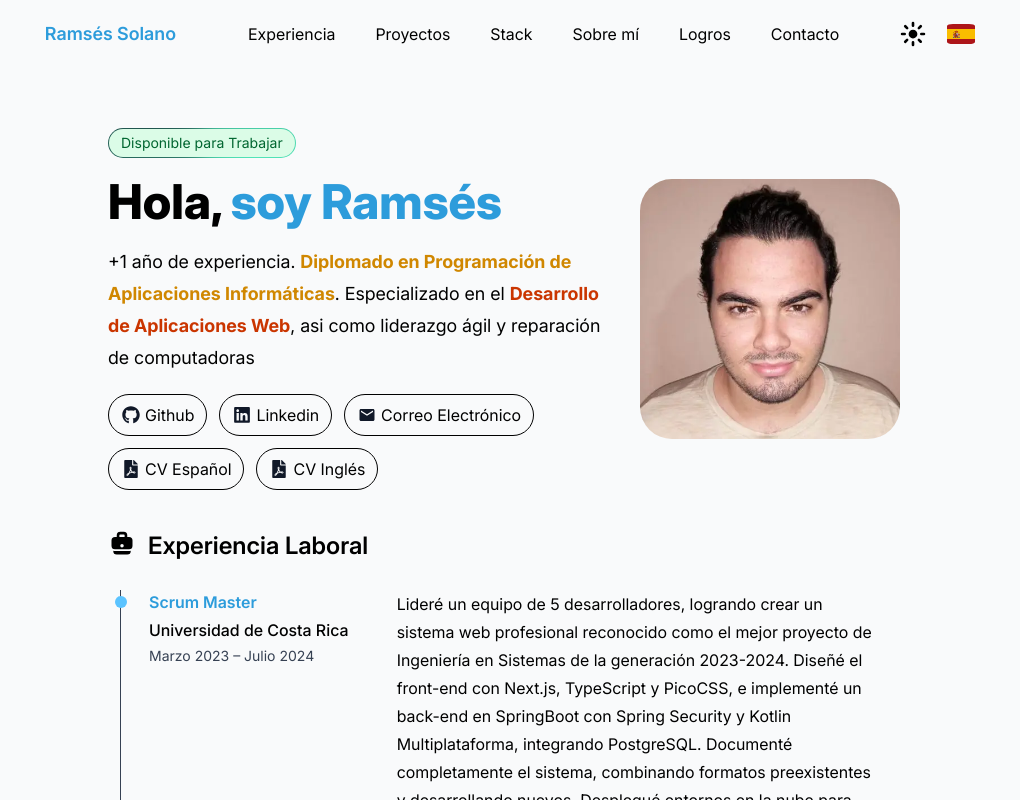
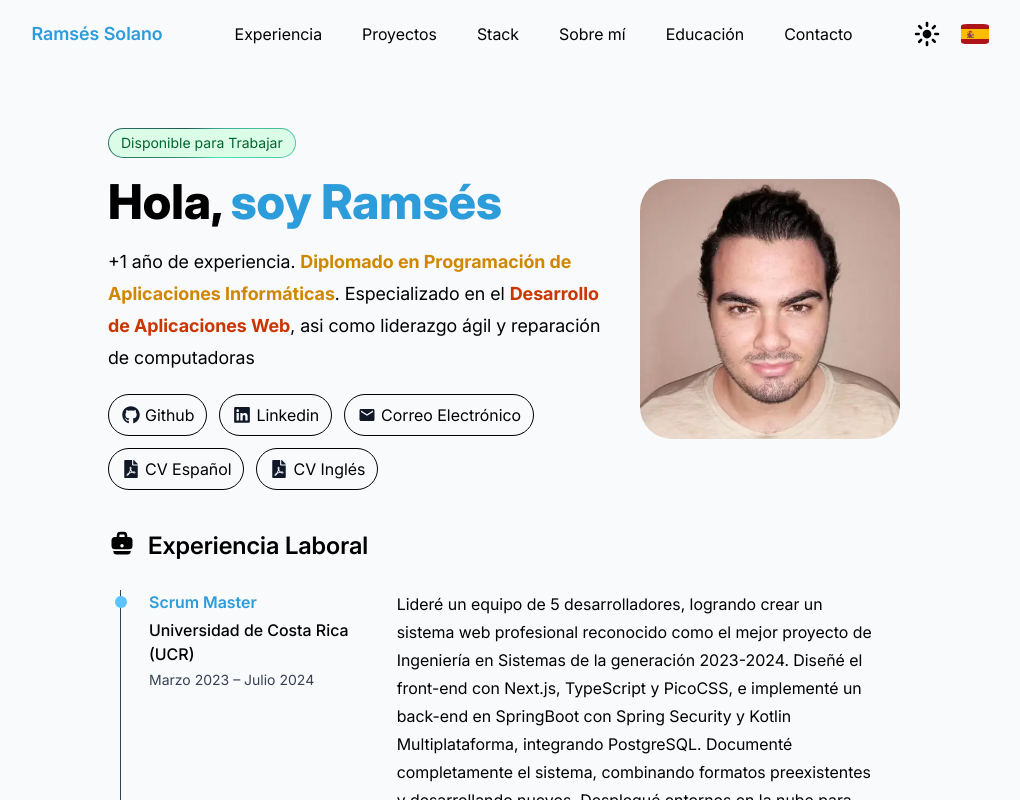
Before and after one commit to sh4dow18/portfolio, a Next.js app: page / in a window 1280 px wide. Shown: the top 800 px of the page, without its empty margins (136-1156 px from the left). Built offline with nearby package versions, Linux system fonts and the light colour scheme.

Commit message:
add: education section
Add educaction section

```diff
--- a/src/app/page.tsx
+++ b/src/app/page.tsx
@@ -1,7 +1,9 @@
 // Portfolio Page Requirements
 import {
+  AcademicCapIcon,
   BriefcaseIcon,
   CodeBracketIcon,
+  PhotoIcon,
   UserIcon,
 } from "@heroicons/react/16/solid";
 import Image from "next/image";
@@ -62,7 +64,7 @@ export default function Home() {
   const EXPERIENCE_LIST = [
     {
       title: "Scrum Master",
-      company: "Universidad de Costa Rica",
+      company: "Universidad de Costa Rica (UCR)",
       date: "Marzo 2023 – Julio 2024",
       description:
         "Lideré un equipo de 5 desarrolladores, logrando crear un sistema web profesional reconocido como el mejor proyecto de Ingeniería en Sistemas de la generación 2023-2024. Diseñé el front-end con Next.js, TypeScript y PicoCSS, e implementé un back-end en SpringBoot con Spring Security y Kotlin Multiplataforma, integrando PostgreSQL. Documenté completamente el sistema, combinando formatos preexistentes y desarrollando nuevos. Desplegué entornos en la nube para pruebas con Render, Cloudflare R2, Vercel y un servidor on-prem con Ubuntu para producción.",
@@ -292,6 +294,21 @@ export default function Home() {
           fill: "fill-[#006DC1]",
         },
       ],
+    },
+  ];
+  const EDUCATION_LIST = [
+    {
+      title: "Bachillerato en Ingeniería en Sistemas de Información",
+      company: "Universidad Nacional de Costa Rica (UNA)",
+      date: "Actualmente",
+      degree: null,
+    },
+    {
+      title: "Diplomado de Programación de Aplicaciones Informáticas",
+      company: "Universidad Nacional de Costa Rica (UNA)",
+      date: "Noviembre 2023",
+      degree:
+        "/degrees/Diplomado-en-Programacion-de-Aplicaciones-Informaticas-Ramses-Solano-Arias.webp",
     },
   ];
   // Returns Portfolio Page
@@ -583,6 +600,59 @@ export default function Home() {
           </section>
         </div>
       </section>
+      {/* Education Section */}
+      <section
+        id="education"
+        className="flex flex-col gap-7 place-content-center max-w-3xl"
+      >
+        {/* Education Title Section */}
+        <section className="flex gap-3">
+          <AcademicCapIcon className="w-7 h-7" />
+          <h2 className="font-semibold text-xl md:text-2xl">Educación</h2>
+        </section>
+        {/* Education List */}
+        <ol className="relative border-l border-gray-700 ml-3 pl-3">
+          {EDUCATION_LIST.map((item, index) => (
+            <li key={index} className="mb-12 ml-4">
+              {/* Time Line Point */}
+              <div className="absolute w-3 h-3 bg-primary-light rounded-full -left-1.5 mt-1.5" />
+              {/* Information Container */}
+              <div className="flex flex-wrap gap-4">
+                {/* First Section */}
+                <div className="flex flex-col gap-1">
+                  <h3 className="text-primary font-semibold dark:text-primary-light">
+                    {item.title}
+                  </h3>
+                  <span className="font-medium text-black dark:text-white">
+                    {item.company}
+                  </span>
+                  <span className="text-sm text-gray-700 dark:text-gray-300">
+                    {item.date}
+                  </span>
+                </div>
+                {/* Degree Section */}
+                {item.degree !== null ? (
+                  // If is already finished
+                  <Link
+                    href={item.degree}
+                    target="_blank"
+                    className="group flex gap-1 place-items-center w-fit h-fit px-3 py-2 rounded-lg border transition-all hover:bg-gray-900 hover:text-white dark:bg-gray-900 dark:border-gray-500 dark:hover:bg-gray-50 dark:hover:text-black"
+                  >
+                    <PhotoIcon className="w-5 h-5 scale-90 fill-gray-900 group-hover:fill-gray-300 dark:fill-gray-300 dark:group-hover:fill-gray-900" />
+                    <span>Visualizar Certificado</span>
+                  </Link>
+                ) : (
+                  // If it is not finished
+                  <button className="flex gap-1 place-items-center w-fit h-fit px-3 py-2 rounded-lg border cursor-not-allowed text-gray-300 dark:text-gray-500 dark:bg-gray-700 dark:border-gray-500">
+                    <PhotoIcon className="w-5 h-5 scale-90 fill-gray-300 dark:fill-gray-500" />
+                    <span>Visualizar Certificado</span>
+                  </button>
+                )}
+              </div>
+            </li>
+          ))}
+        </ol>
+      </section>
     </div>
   );
 }
--- a/src/components/nav.tsx
+++ b/src/components/nav.tsx
@@ -22,7 +22,7 @@ function Nav() {
     { href: "#projects", name: "Proyectos" },
     { href: "#stack", name: "Stack" },
     { href: "#about-me", name: "Sobre mí" },
-    { href: "#achievements", name: "Logros" },
+    { href: "#education", name: "Educación" },
     { href: "#contact", name: "Contacto" },
   ];
   // Execute this use effect to close the menu when clicking outside it
```
Also changed, not shown: public/degrees/Diplomado-en-Programacion-de-Aplicaciones-Informaticas-Ramses-Solano-Arias.webp (added).
